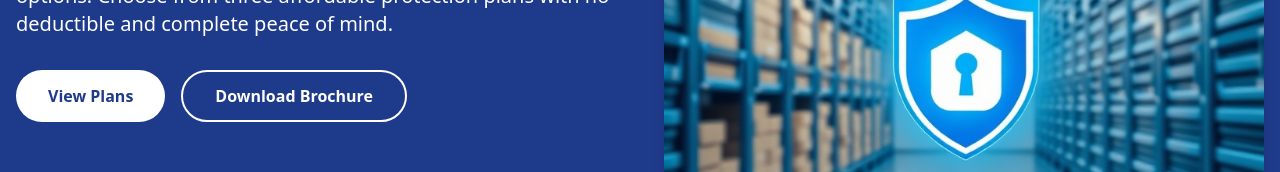
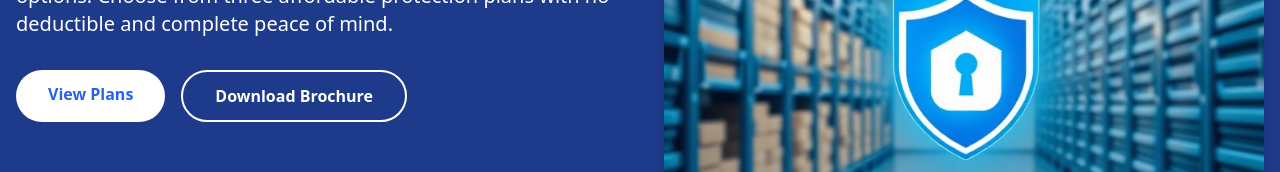
Before and after one commit to teleringer/hughestownstorage, a Next.js app: page /tenant-protection in a window 1280 px wide. Shown: the part 364-536 px from the top of the page. Built offline with nearby package versions, Linux system fonts and the light colour scheme.

Commit message:
feat(tenant-protection): make View Plans anchor to #plans

```diff
--- a/app/tenant-protection/ProtectionHero.tsx
+++ b/app/tenant-protection/ProtectionHero.tsx
@@ -12,9 +12,9 @@ export default function ProtectionHero() {
               Protect your stored belongings with comprehensive coverage options. Choose from three affordable protection plans with no deductible and complete peace of mind.
             </p>
             <div className="flex flex-col md:flex-row space-y-4 md:space-y-0 md:space-x-4">
-              <button className="bg-white text-blue-900 px-8 py-3 rounded-full font-semibold hover:bg-gray-100 whitespace-nowrap cursor-pointer text-center">
-                View Plans
-              </button>
+              <a href="#plans" className="bg-white text-blue-600 px-8 py-3 rounded-full font-semibold hover:bg-gray-100 whitespace-nowrap cursor-pointer">
+  View Plans
+</a>
               <button className="border-2 border-white text-white px-8 py-3 rounded-full font-semibold hover:bg-white hover:text-blue-900 whitespace-nowrap cursor-pointer text-center">
                 Download Brochure
               </button>
--- a/app/tenant-protection/ProtectionPlans.tsx
+++ b/app/tenant-protection/ProtectionPlans.tsx
@@ -66,7 +66,7 @@ export default function ProtectionPlans() {
   ];
 
   return (
-    <section className="py-16 bg-gray-50">
+    <section id="plans" className="py-16 bg-gray-50">
       <div className="max-w-7xl mx-auto px-4">
         <div className="text-center mb-12">
           <h2 className="text-4xl font-bold text-gray-900 mb-4">Choose Your Protection Level</h2>
```
